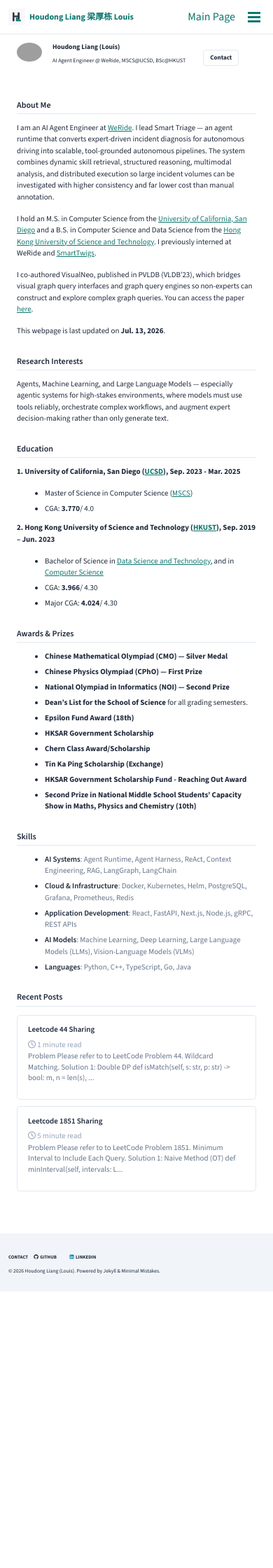
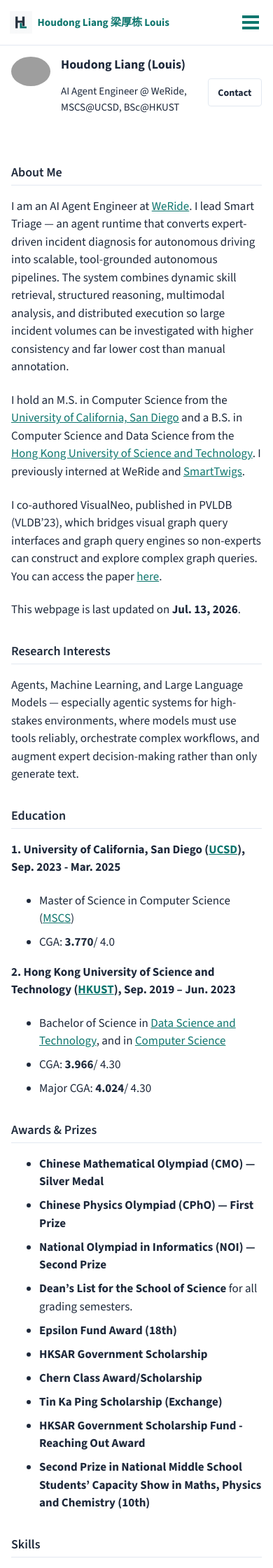
Before and after one commit to dongdong3272/professional, a Jekyll site: the page built from index.html, in a window 390 px wide. Shown: the top 2240 px of the page at 70% size. Built offline with Jekyll 4.4.1, drawn with Linux system fonts in a browser that asks for light colours; cached includes are drawn as plain includes; the list of posts is cut into pages by our own code; before the commit the page ends 1845 px from its top, so only the background shows below that; grey boxes are pictures that could not be loaded.

Commit message:
resposive design

```diff
--- a/_includes/head/custom.html
+++ b/_includes/head/custom.html
@@ -370,6 +370,148 @@
       padding-left: 0;
       padding-right: 0;
     }
+
+    /* --- Mobile reading layout (phones / small tablets; desktop unchanged) --- */
+    html {
+      font-size: 16px;
+      -webkit-text-size-adjust: 100%;
+      text-size-adjust: 100%;
+    }
+
+    #main {
+      padding-left: 1rem;
+      padding-right: 1rem;
+    }
+
+    .masthead__inner-wrap {
+      padding-left: 0.85rem;
+      padding-right: 0.85rem;
+    }
+
+    .greedy-nav a.site-title {
+      font-size: 0.95rem;
+      max-width: min(52vw, 12.5rem);
+      overflow: hidden;
+      text-overflow: ellipsis;
+      white-space: nowrap;
+    }
+
+    .page__content,
+    .archive {
+      font-size: 1.0625rem;
+      line-height: 1.7;
+    }
+
+    .page__title {
+      font-size: 1.5rem;
+      line-height: 1.3;
+    }
+
+    .page__content h2,
+    .archive h2 {
+      font-size: 1.25rem;
+    }
+
+    .page__content h3,
+    .archive h3 {
+      font-size: 1.125rem;
+    }
+
+    .page__content h4,
+    .archive h4 {
+      font-size: 1.05rem;
+    }
+
+    .archive__subtitle {
+      font-size: 1rem;
+    }
+
+    /* Author rail: MM defaults are ~10–12px; bump for touch reading */
+    .sidebar p,
+    .sidebar li {
+      font-size: 0.9375rem;
+      line-height: 1.5;
+    }
+
+    .sidebar .author__name {
+      font-size: 1.125rem;
+      line-height: 1.3;
+    }
+
+    .author__bio {
+      line-height: 1.45;
+      margin-top: 0.35rem;
+    }
+
+    .author__avatar {
+      width: 3.5rem;
+      height: 3.5rem;
+    }
+
+    .author__avatar img {
+      max-width: 3.5rem;
+    }
+
+    .author__content {
+      padding-right: 0.75rem;
+    }
+
+    .author__urls-wrapper button {
+      font-size: 0.875rem;
+      min-height: 2.5rem;
+      padding: 0.45rem 0.85rem;
+    }
+
+    /* Post / related cards */
+    .entries-list .archive__item,
+    .page__related .grid__item .archive__item {
+      padding: 1rem 1.05rem;
+    }
+
+    .entries-list .archive__item-title,
+    .page__related .archive__item-title {
+      font-size: 1.05rem;
+      line-height: 1.35;
+    }
+
+    .entries-list .archive__item-excerpt,
+    .page__related .archive__item-excerpt {
+      font-size: 0.9375rem;
+      line-height: 1.5;
+    }
+
+    .entries-list .page__meta,
+    .page__related .page__meta {
+      font-size: 0.8125rem;
+    }
+
+    /* Code: readable size, scroll inside the block */
+    code {
+      font-size: 0.875rem;
+    }
+
+    div.highlighter-rouge,
+    figure.highlight,
+    .page__content pre {
+      font-size: 0.8125rem;
+      line-height: 1.55;
+      -webkit-overflow-scrolling: touch;
+    }
+
+    .page__footer {
+      font-size: 0.875rem;
+    }
+
+    .page__footer-follow .social-icons a,
+    .page__footer-follow li {
+      font-size: 0.875rem;
+    }
+
+    .pagination li a {
+      min-width: 2.75rem;
+      height: 2.75rem;
+      font-size: 0.9375rem;
+    }
   }
 </style>
 
--- a/assets/css/main.scss
+++ b/assets/css/main.scss
@@ -10,95 +10,3 @@
 .archive .taxonomy__section .archive__subtitle {
   display: none !important;
 }
-
-/* iPhone 13 Responsive Optimizations */
-@media only screen and (max-width: 390px) {
-  /* Override base html font-size for smaller screens */
-  html {
-    font-size: 12px !important; /* Reduced from 16px */
-  }
-
-  .author__content {
-    font-size: 13px !important;
-  }
-
-  /* Override specific archive paragraph styles */
-  .archive p,
-  ul {
-    font-size: 11px !important; /* Reduced from 17px */
-  }
-
-  /* Reduce font size for general content */
-  .page__content {
-    p,
-    li,
-    dl {
-      font-size: 11px !important;
-    }
-  }
-
-  /* Override other archive font sizes */
-  .archive h1,
-  h2,
-  h4 {
-    font-size: 11px !important;
-  }
-  .archive h5 {
-    margin-top: 0.5em !important;
-    font-size: 10px !important;
-  }
-  .archive h6 {
-    margin-top: 0.5em !important;
-    font-size: 9px !important;
-  }
-
-  .archive #page-title {
-    font-size: 13px !important;
-  }
-
-  .archive pre {
-    line-height: 1.1 !important;
-    font-size: 10px !important;
-    margin-top: 0.5em !important;
-    margin-bottom: 1em !important;
-  }
-
-  .archive pre code {
-    line-height: 1.1 !important;
-    font-size: 10px !important;
-  }
-
-  .archive #campus-experience,
-  #off-campus-experience,
-  #exchange-experience,
-  #spring,
-  #summer,
-  #fall,
-  #fall-1,
-  #fall-2,
-  #fall-3,
-  #spring,
-  #spring-1,
-  #spring-2,
-  #spring-3,
-  #summer,
-  #summer-1,
-  #summer-2,
-  #summer-3 {
-    font-size: 11px !important;
-  }
-
-  .archive #open-sourced-course-assignments-project-repositories {
-    font-size: 12px !important;
-  }
-
-  #main {
-    padding-left: 2em;
-    padding-right: 2em;
-  }
-
-  .page__hero--overlay .wrapper {
-    padding-left: 2em;
-    padding-right: 2em;
-  }
-}
```
